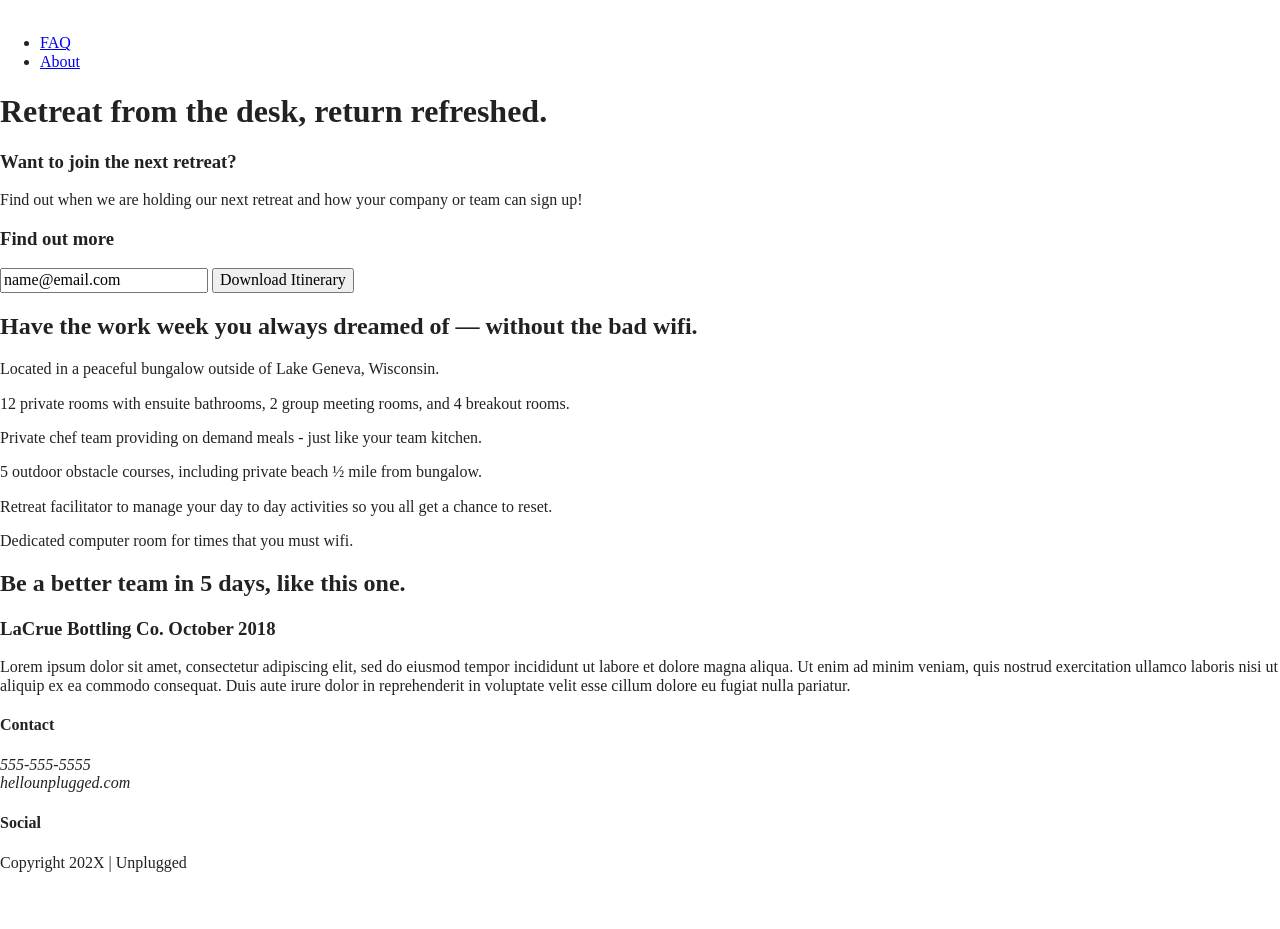
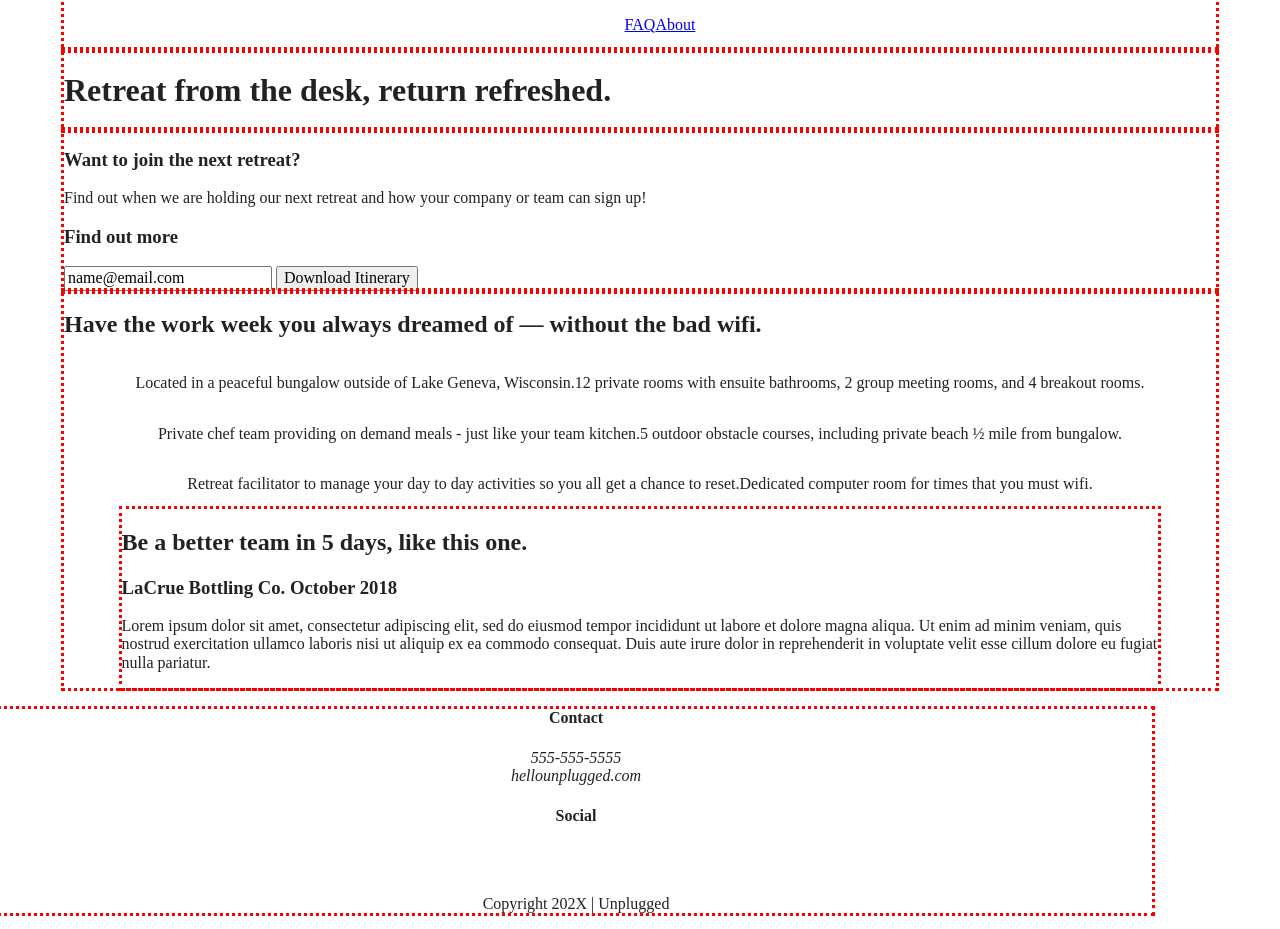
Before and after one commit to lee77carter/unplugged, a website built with Parcel: page index.html in a window 1280 px wide. Before the commit the page ends 888 px from the top, so only its background shows below. Built offline with nearby package versions, Linux system fonts and the light colour scheme.

Commit message:
Styled layout with flexbox.

```diff
--- a/css/main.css
+++ b/css/main.css
@@ -86,6 +86,111 @@
 /* ==========================================================================
    Author's custom styles
    ========================================================================== */
+.content-wrapper {
+  outline: 3px dotted red;
+  width: 90%;
+}
+
+/* =================== Base Header - Footer Styles ========================== */
+header {
+  display: flex;
+  justify-content: center;
+}
+
+header .content-wrapper {
+  display: flex;
+  justify-content: center;
+  align-items: center;
+  flex-flow: row wrap;
+}
+
+header nav ul {
+  display: flex;
+  justify-content: space-around;
+  list-style: none;
+}
+
+footer {s
+  display: flex;
+  flex-direction: column;
+  align-items: center;
+  text-align: center;
+}
+
+footer .social-icons {
+  display: flex;
+  justify-content: space-around;
+  align-items: center;
+}
+
+footer .social-icons p {
+  display: flex;
+  justify-content: center;
+  align-items: center;
+}
+
+/* ====== ====== About Page =====  ==== */
+.mission {
+  display: flex;
+  justify-content: center;
+
+}
+
+.contact-section {
+  display: flex;
+  justify-content: center;
+
+}
+/* ====== ====== FAQ Page =====  ==== */
+.faq {
+  display: flex;
+  justify-content: center;
+}
+
+.faq .content-wrapper {
+  display: flex;
+  justify-content: center;
+  align-items: flex-start;
+  flex-flow: row wrap;
+}
+
+/* =================== Mobile Styles ========================== */
+
+
+/* Hero Area */
+.hero-area {
+  display: flex;
+  justify-content: center;
+
+}
+
+/* Aside */
+aside {
+  display: flex;
+  justify-content: center;
+}
+
+/* Features */
+.features {
+  display: flex;
+  justify-content: center;
+}
+
+.features .features-items {
+  display: flex;
+  justify-content: center;
+  align-items: flex-start;
+  flex-direction: column;
+  flex-flow: row wrap;
+}
+
+/* Reviews */
+.reviews {
+  display: flex;
+  justify-content: center;
+}
+
+
 
 /* ==========================================================================
    Helper classes
```
